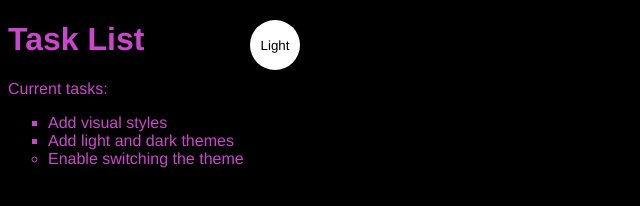
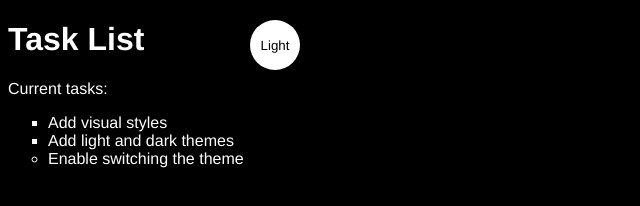
Before and after one commit to pris-vieira/simple-website, a plain HTML site: page index.html in a window 1280 px wide. Both pictures are taken after a click on the button "Dark". Shown: the whole page, without its empty margins (0-640 px from the left). Drawn offline with Linux system fonts and the light colour scheme.

Commit message:
alteração de cor

```diff
--- a/main.css
+++ b/main.css
@@ -1,5 +1,5 @@
 :root {
-    --pink: #ca47cc;
+    --yellow: #c9c732;
     --white: #ffffff;
     --black: #000000;
 }
@@ -28,7 +28,7 @@ li {
 
 
 .light-theme {
-    --bg: var(--pink);
+    --bg: var(--white);
     --fontColor: var(--black);
     --btnBg: var(--black);
     --btnFontColor: var(--white);
@@ -36,7 +36,7 @@ li {
 
 .dark-theme {
     --bg: var(--black);
-    --fontColor:var(--pink);
+    --fontColor:var(--white);
     --btnBg: var(--white);
     --btnFontColor:var(--black);
 }
```
